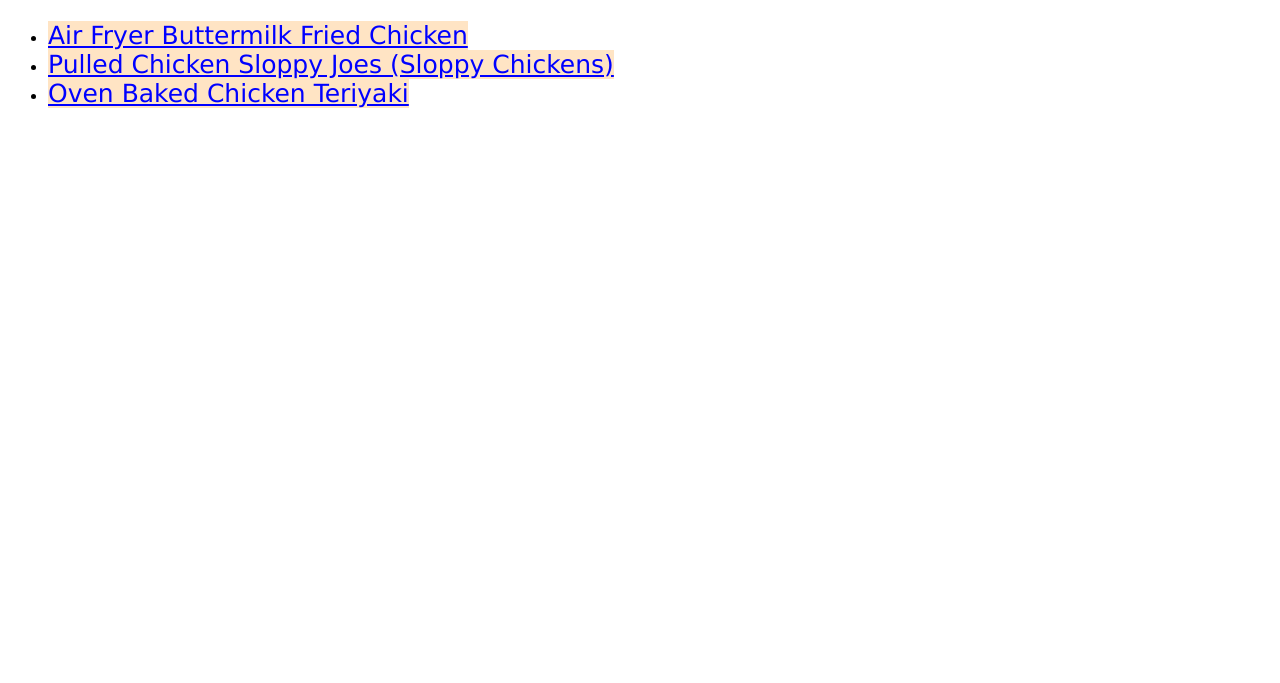
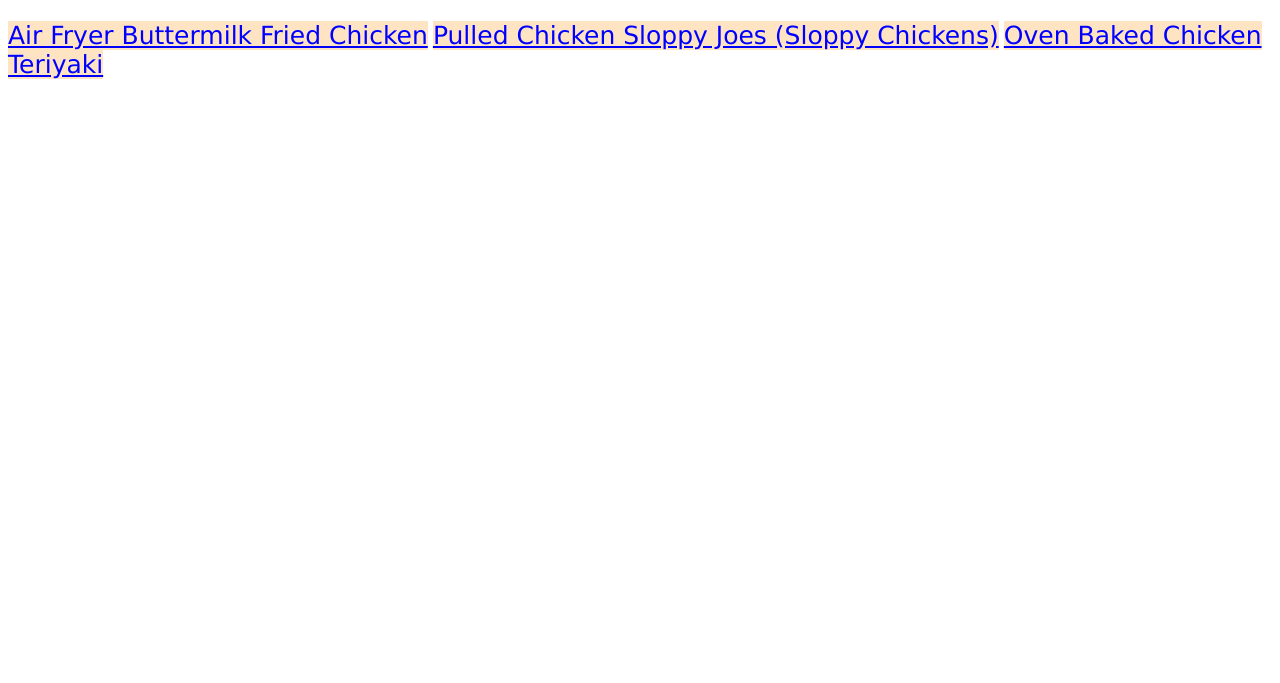
Before and after one commit to anthonyRegalado97/odin-recipes, a plain HTML site: page index.html in a window 1280 px wide. Shown: the part 117-800 px from the top of the page. Drawn offline with Linux system fonts and the light colour scheme.

Commit message:
Replaced list of links to normal links
Also added specific classes for those recipes.

```diff
--- a/index.html
+++ b/index.html
@@ -8,10 +8,8 @@
 </head>
 <body>
     <h1 class="main-header">Odin Recipes</h1>
-    <ul>
-        <li><a class="link" href="recipes/fried-chicken.html">Air Fryer Buttermilk Fried Chicken</a></li>
-        <li><a class="link" href="recipes/sloppy-joes.html">Pulled Chicken Sloppy Joes (Sloppy Chickens)</a></li>
-        <li><a class="link"  href="recipes/chicken-terriyaki.html">Oven Baked Chicken Teriyaki</a></li>
-    </ul>
+    <a class="link chicken" href="recipes/fried-chicken.html">Air Fryer Buttermilk Fried Chicken</a>
+    <a class="link sloppy-joe" href="recipes/sloppy-joes.html">Pulled Chicken Sloppy Joes (Sloppy Chickens)</a>
+    <a class="link terriyaki"  href="recipes/chicken-terriyaki.html">Oven Baked Chicken Teriyaki</a>
 </body>
 </html>
```
